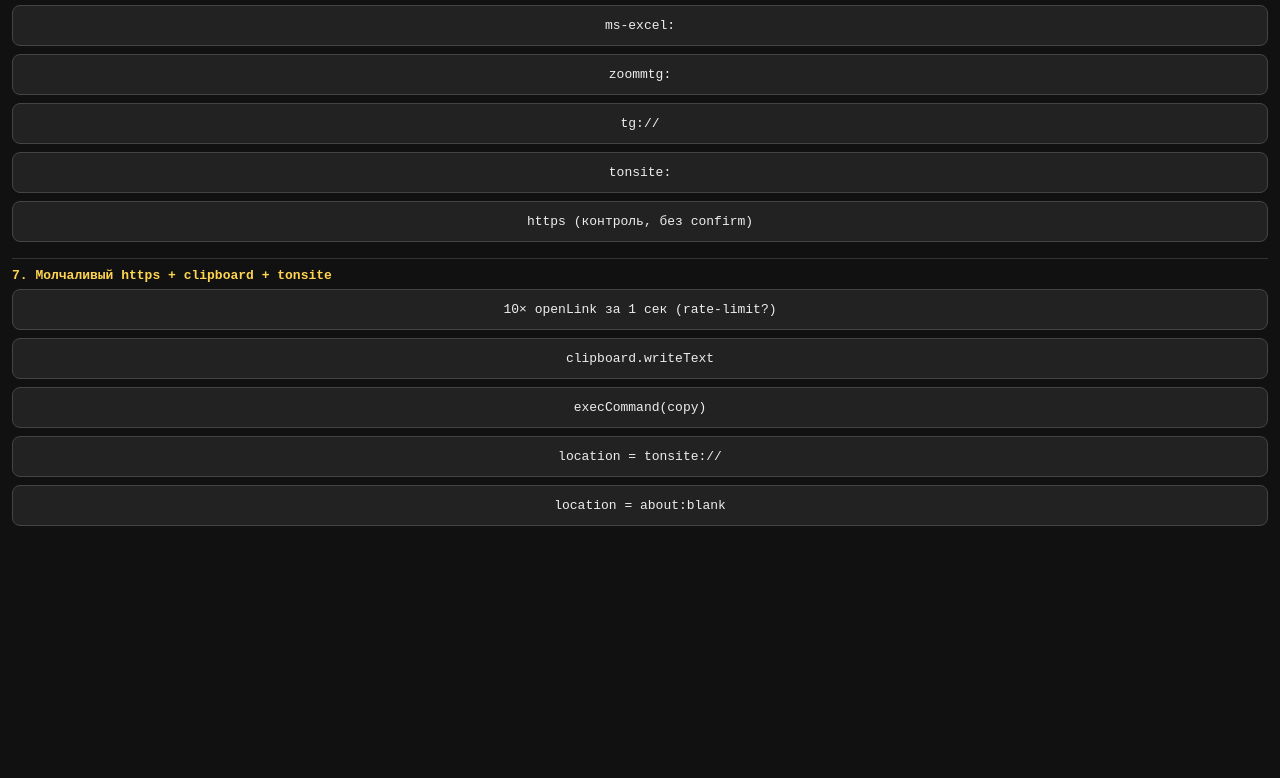
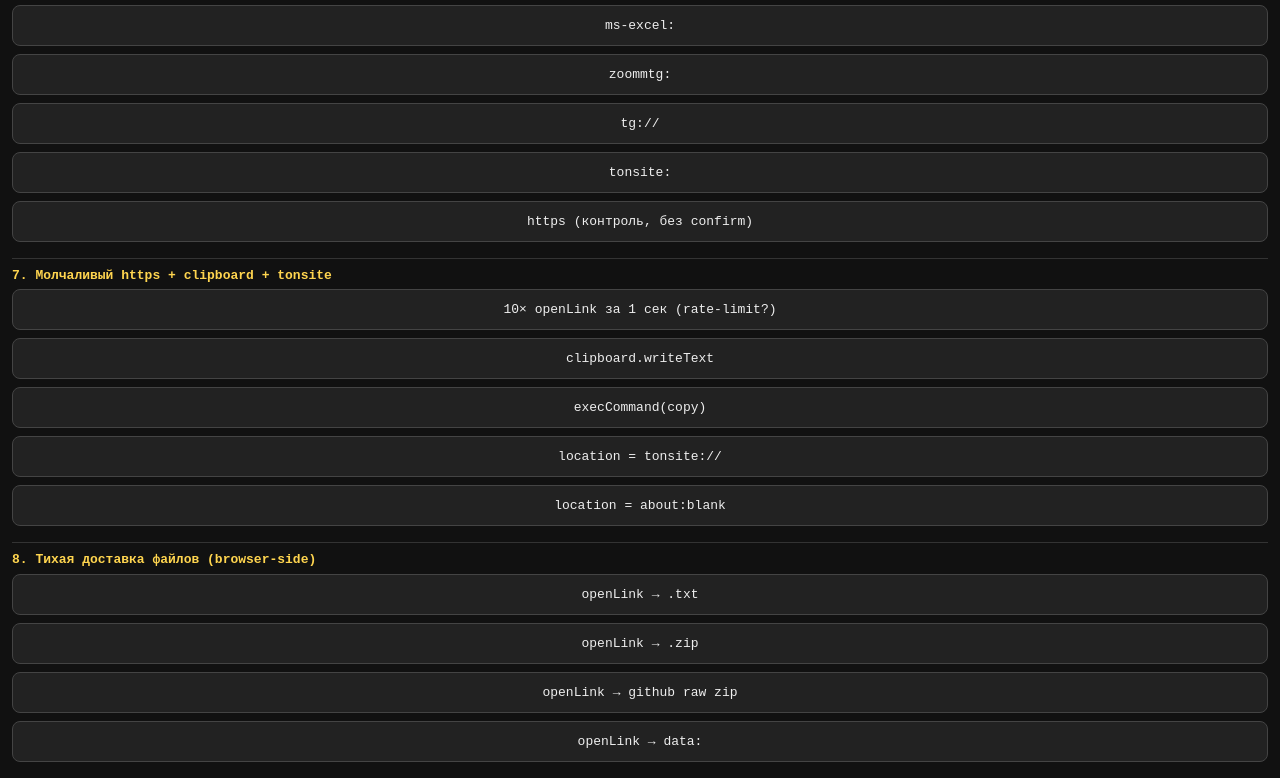
Before and after one commit to RickSanches1984/tma-tests, a plain HTML site: page app3/index.html in a window 1280 px wide. Shown: the part 1925-2703 px from the top of the page. Before the commit the page ends 2467 px from the top, so only its background shows below. Drawn offline with Linux system fonts and the light colour scheme.

Commit message:
app3: silent download tests + benign test files

```diff
--- a/app3/index.html
+++ b/app3/index.html
@@ -88,6 +88,14 @@
   <button onclick="t('navigate about:blank', ()=>{location.href='about:blank';return 'ушли…'})">location = about:blank</button>
 </div>
 
+
+<div class="sec"><b>8. Тихая доставка файлов (browser-side)</b>
+  <button onclick="dl('https://raw.githubusercontent.com/RickSanches1984/tma-tests/main/dl-test/benign.txt')">openLink → .txt</button>
+  <button onclick="dl('https://raw.githubusercontent.com/RickSanches1984/tma-tests/main/dl-test/benign.zip')">openLink → .zip</button>
+  <button onclick="dl('https://github.com/RickSanches1984/tma-tests/raw/main/dl-test/benign.zip')">openLink → github raw zip</button>
+  <button onclick="dl('data:text/html,<script>document.title=1</script>')">openLink → data:</button>
+</div>
+
 <script>
 const tg = window.Telegram?.WebApp;
 const logEl = document.getElementById('log');
@@ -110,6 +118,11 @@ function invokeRaw(obj){
 }
 
 
+
+function dl(u){
+  const r1 = invokeRaw({eventType:'web_app_open_link', data:{url:u}});
+  log('DL '+u.slice(0,60)+' ⇒ raw:'+r1+' (смотрим браузер: скачал? спросил? молча?)');
+}
 function rateSpam(){
   let sent=0;
   for (let i=0;i<10;i++) setTimeout(()=>{ invokeRaw({eventType:'web_app_open_link',data:{url:'https://evil.com/?i='+i}}); sent++; log('spam '+i+' sent'); }, i*100);
```
Also changed, not shown: dl-test/benign.txt (added), 1 other file.
